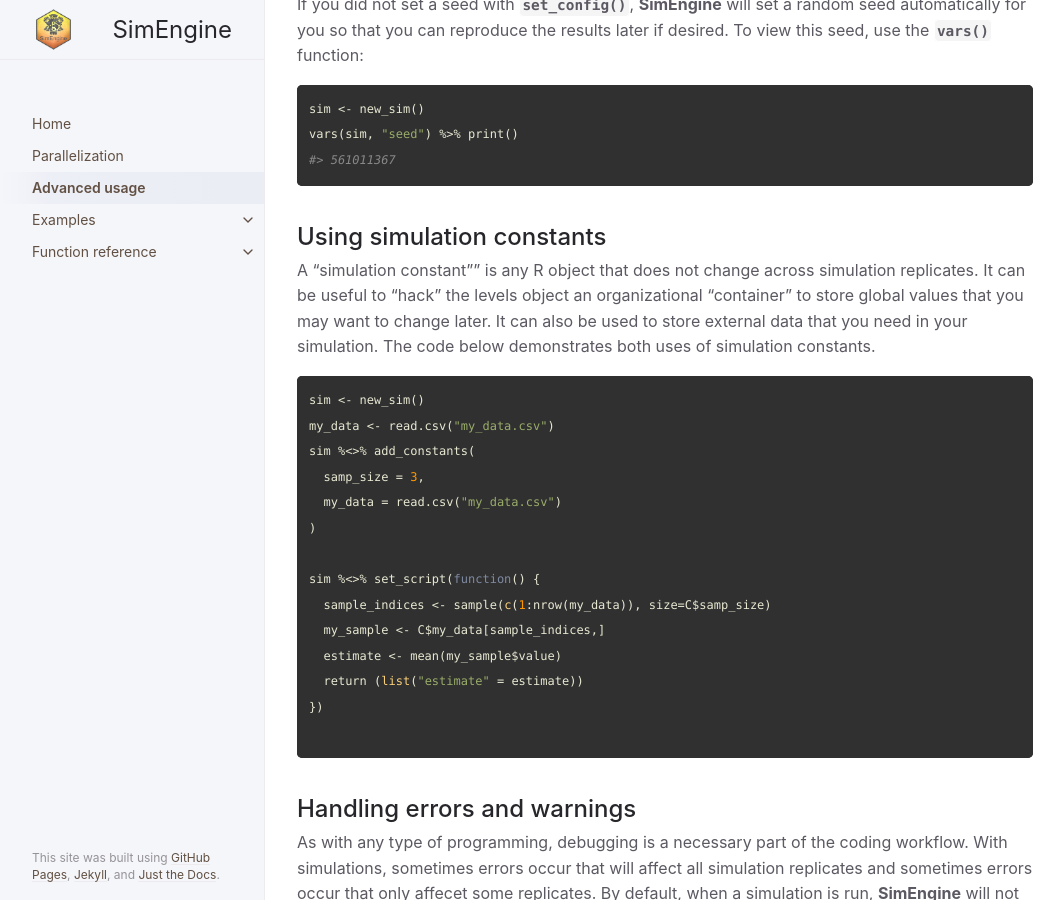
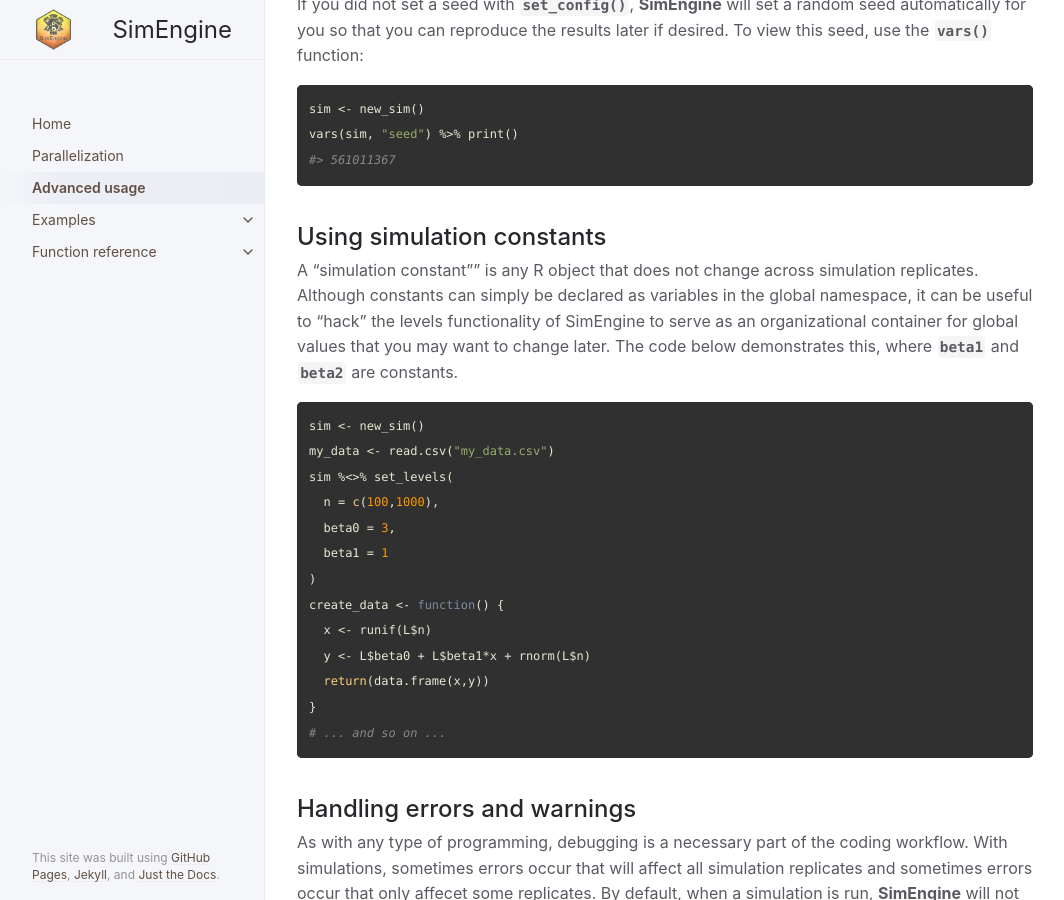
Before and after one commit to Avi-Kenny/SimEngine, a Jekyll site: the page built from docs/docs/advanced-usage.md, in a window 1280 px wide and 900 px high, scrolled down 3708 px. Shown: the whole window, without its empty margins (107-1171 px from the left). Built offline with Jekyll 4.4.1, drawn with Linux system fonts in a browser that asks for light colours.

Commit message:
More doc updates

````diff
--- a/docs/docs/advanced-usage.md
+++ b/docs/docs/advanced-usage.md
@@ -147,23 +147,22 @@ vars(sim, "seed") %>% print()
 
 ## Using simulation constants
 
-A "simulation constant"" is any R object that does not change across simulation replicates. It can be useful to "hack" the levels object an organizational "container" to store global values that you may want to change later. It can also be used to store external data that you need in your simulation. The code below demonstrates both uses of simulation constants.
+A "simulation constant"" is any R object that does not change across simulation replicates. Although constants can simply be declared as variables in the global namespace, it can be useful to "hack" the levels functionality of SimEngine to serve as an organizational container for global values that you may want to change later. The code below demonstrates this, where `beta1` and `beta2` are constants.
 
 ```R
 sim <- new_sim()
 my_data <- read.csv("my_data.csv")
-sim %<>% add_constants(
-  samp_size = 3,
-  my_data = read.csv("my_data.csv")
+sim %<>% set_levels(
+  n = c(100,1000),
+  beta0 = 3,
+  beta1 = 1
 )
-
-sim %<>% set_script(function() {
-  sample_indices <- sample(c(1:nrow(my_data)), size=C$samp_size)
-  my_sample <- C$my_data[sample_indices,]
-  estimate <- mean(my_sample$value)
-  return (list("estimate" = estimate))
-})
-
+create_data <- function() {
+  x <- runif(L$n)
+  y <- L$beta0 + L$beta1*x + rnorm(L$n)
+  return(data.frame(x,y))
+}
+# ... and so on ...
 ```
 
 ## Handling errors and warnings
````
